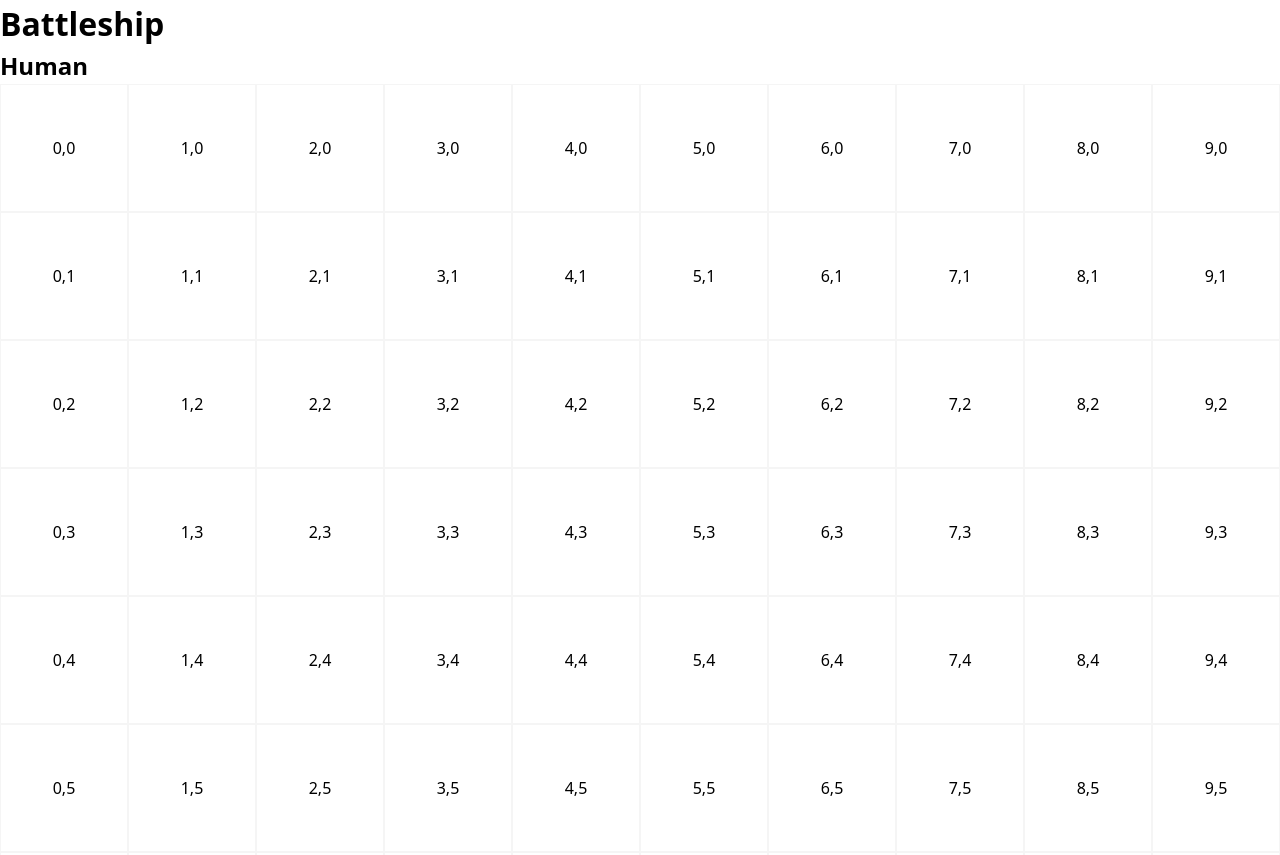
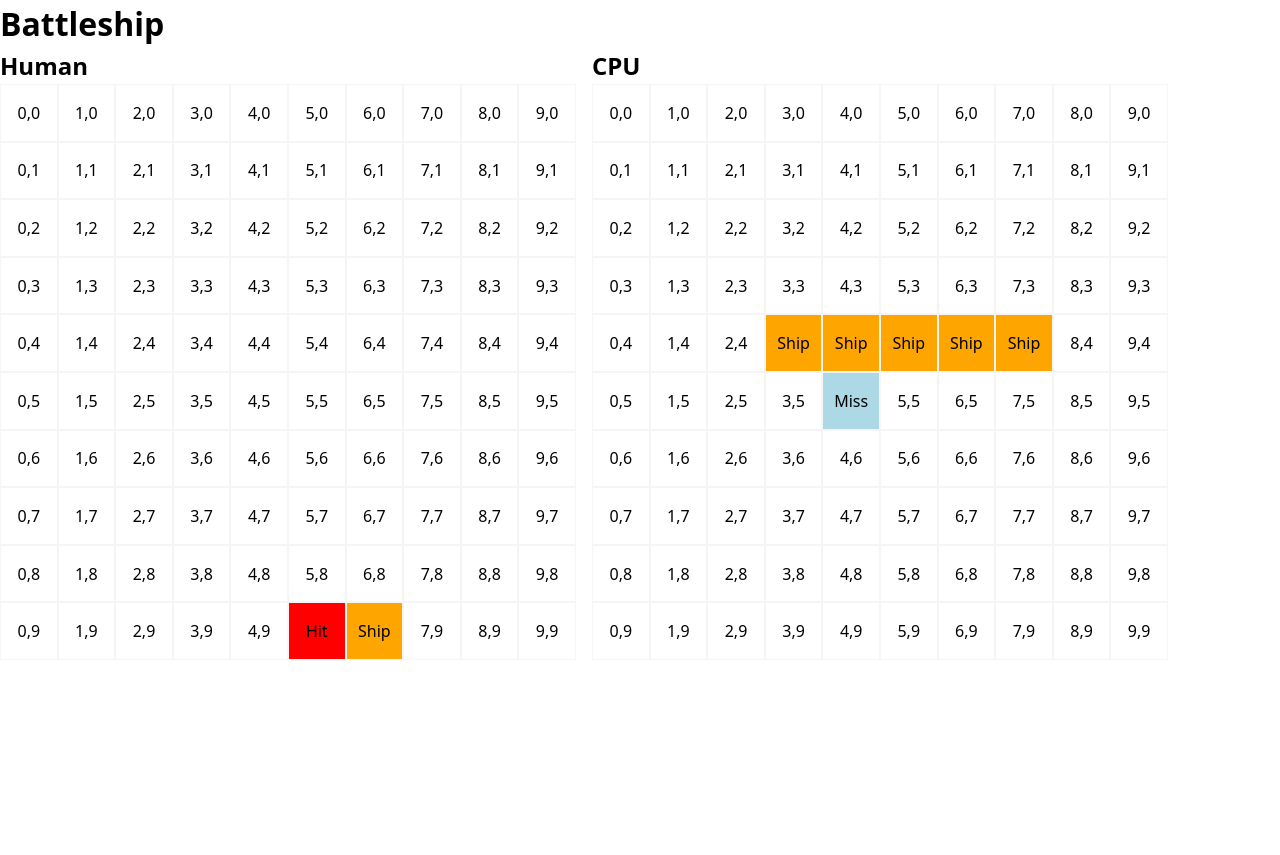
Before and after one commit to riezong/battleship, a website built with webpack: page src/index.html in a window 1280 px wide. Shown: the top 855 px of the page. After the commit the page ends 800 px from the top, so only its background shows below. Built offline with nearby package versions, Linux system fonts and the light colour scheme.

Commit message:
Rearrange boards side by side

```diff
--- a/src/index.html
+++ b/src/index.html
@@ -8,10 +8,16 @@
 	<body>
 		<div class="container">
 			<h1>Battleship</h1>
-			<h2>Human</h2>
-			<div id="human-board"></div>
-			<h2>CPU</h2>
-			<div id="cpu-board"></div>
+			<div class="game-container">
+				<div class="left">
+					<h2>Human</h2>
+					<div id="human-board"></div>
+				</div>
+				<div class="right">
+					<h2>CPU</h2>
+					<div id="cpu-board"></div>
+				</div>
+			</div>
 		</div>
 	</body>
 </html>
--- a/src/styles.css
+++ b/src/styles.css
@@ -52,7 +52,17 @@ h6 {
 	isolation: isolate;
 }
 
-.container {
+.game-container {
+	display: flex;
+	flex-direction: row;
+	gap: 1rem;
+	width: 90vw;
+	height: 90vh;
+}
+
+.left,
+.right {
+	width: 50%;
 }
 
 .grid1 {
```
